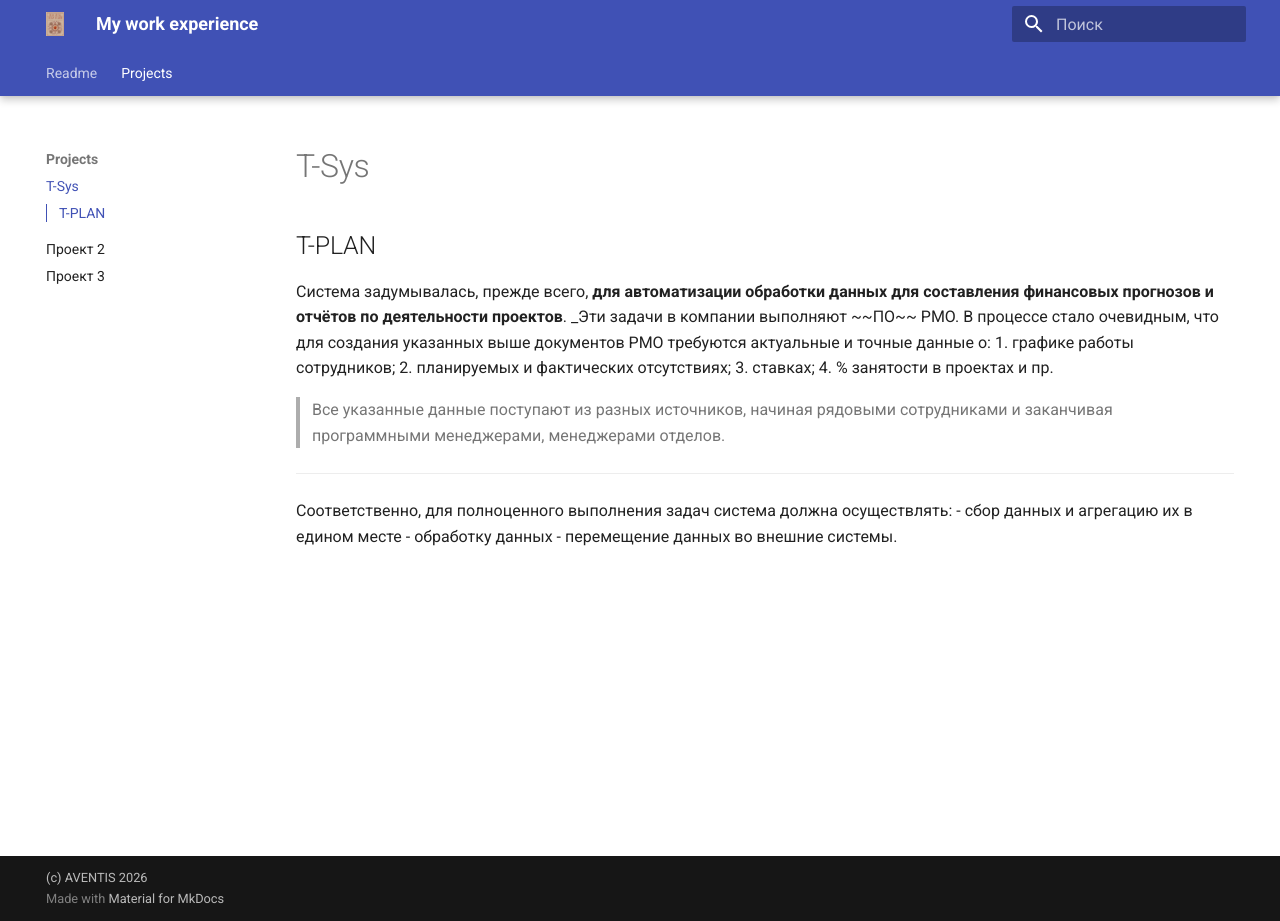
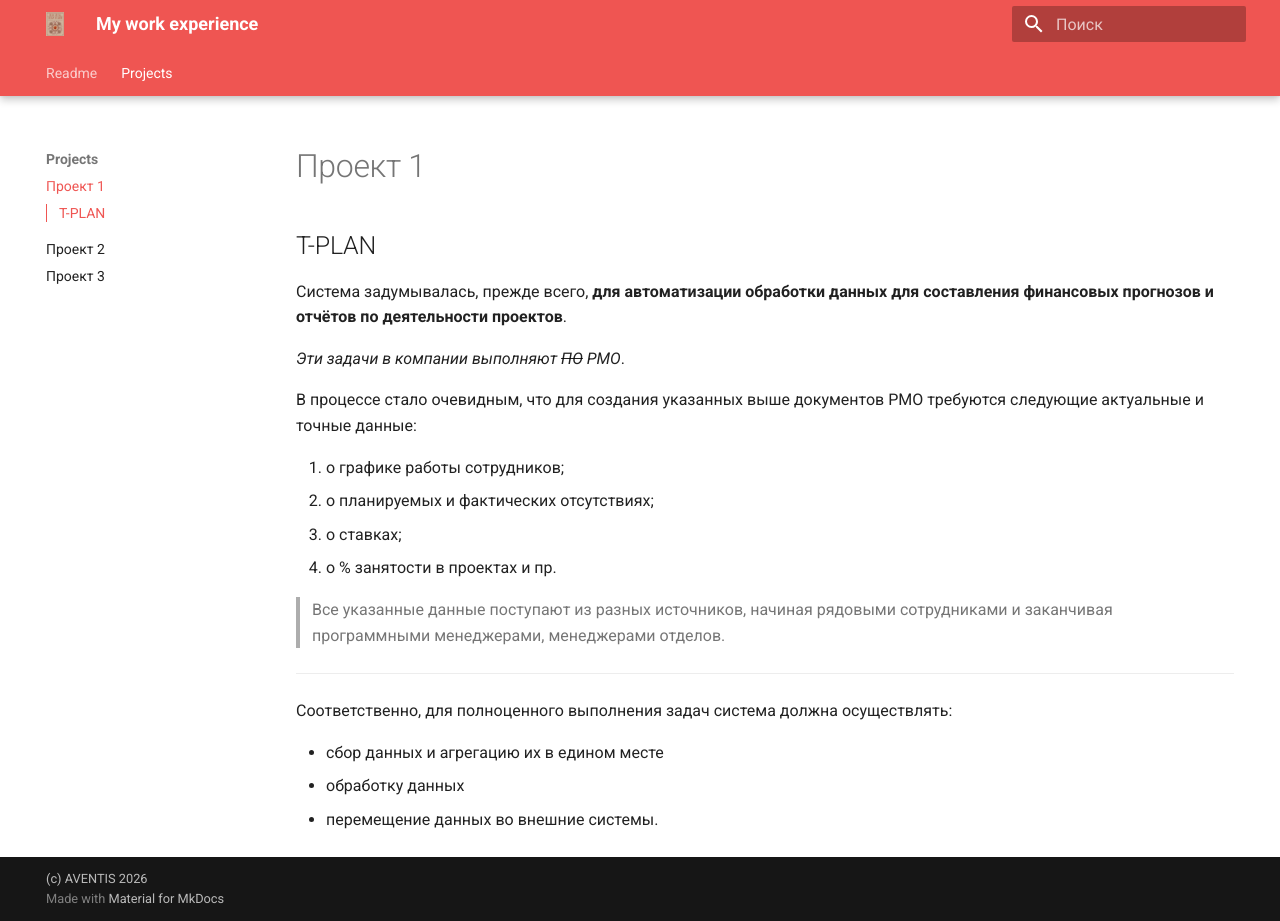
Before and after one commit to aventis1981/Techwriter_docs, an MkDocs documentation site: the page built from docs/index_1.md, in a window 1280 px wide and 921 px high. Built offline with MkDocs 1.6.1 and Material for MkDocs 9.7.7, drawn with Linux system fonts in a browser that asks for light colours.

Commit message:
files modified

```diff
--- a/docs/index_1.md
+++ b/docs/index_1.md
@@ -1,17 +1,21 @@
 ## T-PLAN
 
 Система задумывалась, прежде всего, **для автоматизации обработки данных для составления финансовых прогнозов и отчётов по деятельности проектов**.
-_Эти задачи в компании выполняют ~~ПО~~ PMO.
-В процессе стало очевидным, что для создания указанных выше документов PMO требуются актуальные и точные данные о:
-1. графике работы сотрудников;
-2. планируемых и фактических отсутствиях;
-3. ставках;
-4. % занятости в проектах и пр.
+
+_Эти задачи в компании выполняют <del>ПО</del> PMO_.
+
+В процессе стало очевидным, что для создания указанных выше документов PMO требуются следующие актуальные и точные данные:
+
+1. о графике работы сотрудников;
+2. о планируемых и фактических отсутствиях;
+3. о ставках;
+4. о % занятости в проектах и пр.
 
 > Все указанные данные поступают из разных источников, начиная рядовыми сотрудниками и заканчивая программными менеджерами, менеджерами отделов.
 _____________________________________________
 
 Соответственно, для полноценного выполнения задач система должна осуществлять:
+
 - сбор данных и агрегацию их в едином месте
 - обработку данных
 - перемещение данных во внешние системы.
--- a/mkdocs.yml
+++ b/mkdocs.yml
@@ -3,7 +3,7 @@
  nav: # Структура сайта
     - Readme: index_readme.md
     - Projects:
-      - T-Sys: index_1.md
+      - Проект 1: index_1.md
       - Проект 2: index_2.md
       - Проект 3: index_3.md
  copyright:
@@ -14,6 +14,8 @@
    font:
     text: Roboto  # Шрифт текста
     code: Roboto Mono  # Шрифт для текста кода
+    base: '20px'  # Размер основного текста
+    heading: '28px'  # Размер заголовков
    features:  # Функции темы
     - navigation.sections  # Настройка секций навигации
     - navigation.path  # Хлебные крошки
@@ -29,6 +31,6 @@
     - content.code.copy  # Кнопка копирования в блоке кода
    language: ru # Язык
    palette: # Настройки светлой и тёмной тем
-   primary: pink # Основной цвет
-   accent: green # Акцентный цвет
+    primary: red  # Основной цвет
+    accent: green
  logo: logo.svg  # Ссылка на логотип сайта
```
